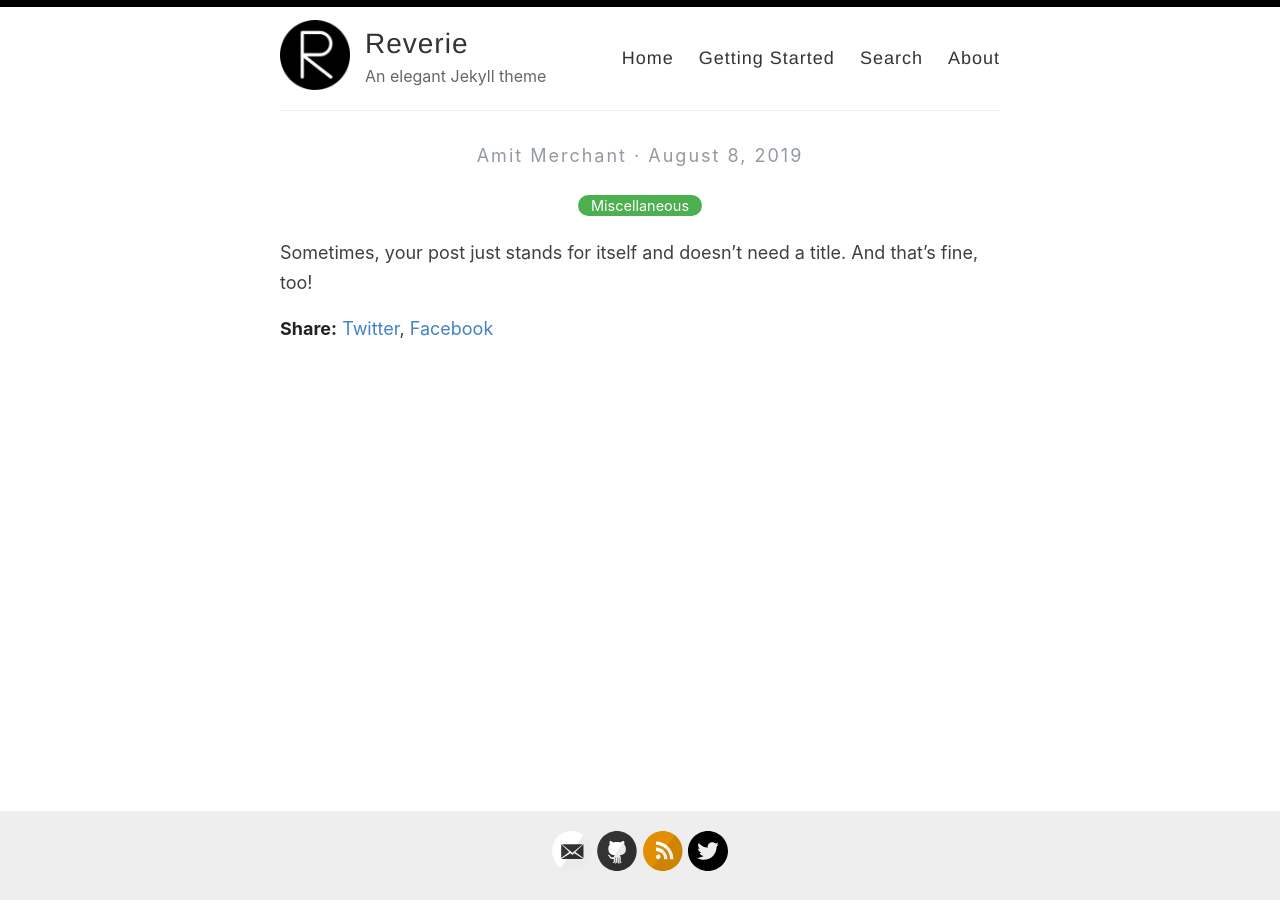
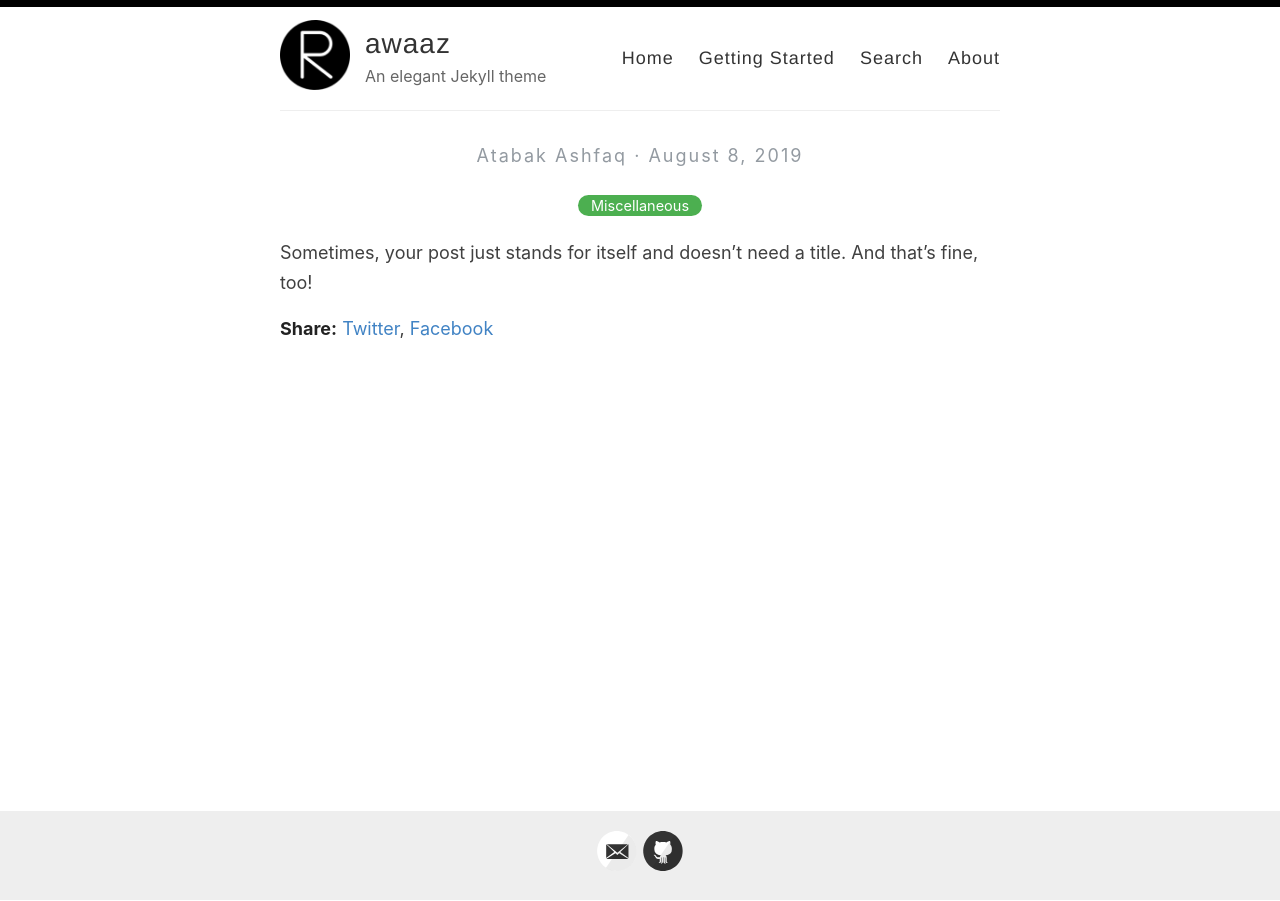
Before and after one commit to ashatabak786/ashatabak786.github.io, a Jekyll site: the page built from _posts/2019-08-08-no-title-posts.md, in a window 1280 px wide. Built offline with Jekyll 4.4.1, drawn with Linux system fonts in a browser that asks for light colours.

Commit message:
first try

```diff
--- a/_config.yml
+++ b/_config.yml
@@ -3,10 +3,10 @@
 #
 
 # Name of your site (displayed in the header)
-name: Reverie
+name: awaaz
 
 # Name of the author
-author: Amit Merchant
+author: Atabak Ashfaq
 
 # Short bio or description (displayed in the header)
 description: An elegant Jekyll theme
@@ -21,15 +21,15 @@ avatar: /images/reverie.png
 # Includes an icon in the footer for each username you enter
 footer-links:
   dribbble:
-  email: amit.d.merchant@gmail.com
+  email: ashatabak786@gmail.com
   facebook:
   flickr:
-  github: amitmerchant1990/reverie
+  github: ashatabak786
   instagram:
   linkedin:
   pinterest:
-  rss: rss
-  twitter: amit_merchant
+  rss:
+  twitter:
   stackoverflow:
   youtube: # channel/<your_long_string> or user/<user-name>
   googleplus: # anything in your profile username that comes after plus.google.com/
@@ -41,18 +41,18 @@ footer-links:
 disqus:
 
 # Enter your Google Analytics web tracking code (e.g. UA-2110908-2) to activate tracking
-google_analytics: UA-43339302-11
+google_analytics:
 
 # Your website URL (e.g. http://amitmerchant1990.github.io or http://www.amitmerchant.com)
 # Used for Sitemap.xml and your RSS feed
-url: http://www.amitmerchant.com/reverie
-enforce_ssl: https://www.amitmerchant.com/reverie
+url: http://www.atabakashfaq.com/reverie
+enforce_ssl: https://www.atabakashfaq.com/awaaz
 
 # If you're hosting your site at a Project repository on GitHub pages
 # (http://yourusername.github.io/repository-name)
 # and NOT your User repository (http://yourusername.github.io)
 # then add in the baseurl here, like this: "/repository-name"
-baseurl: "/reverie"
+baseurl: "/ashatabak786.github.io"
 
 #
 # !! You don't need to change any of the configuration flags below !!
```
